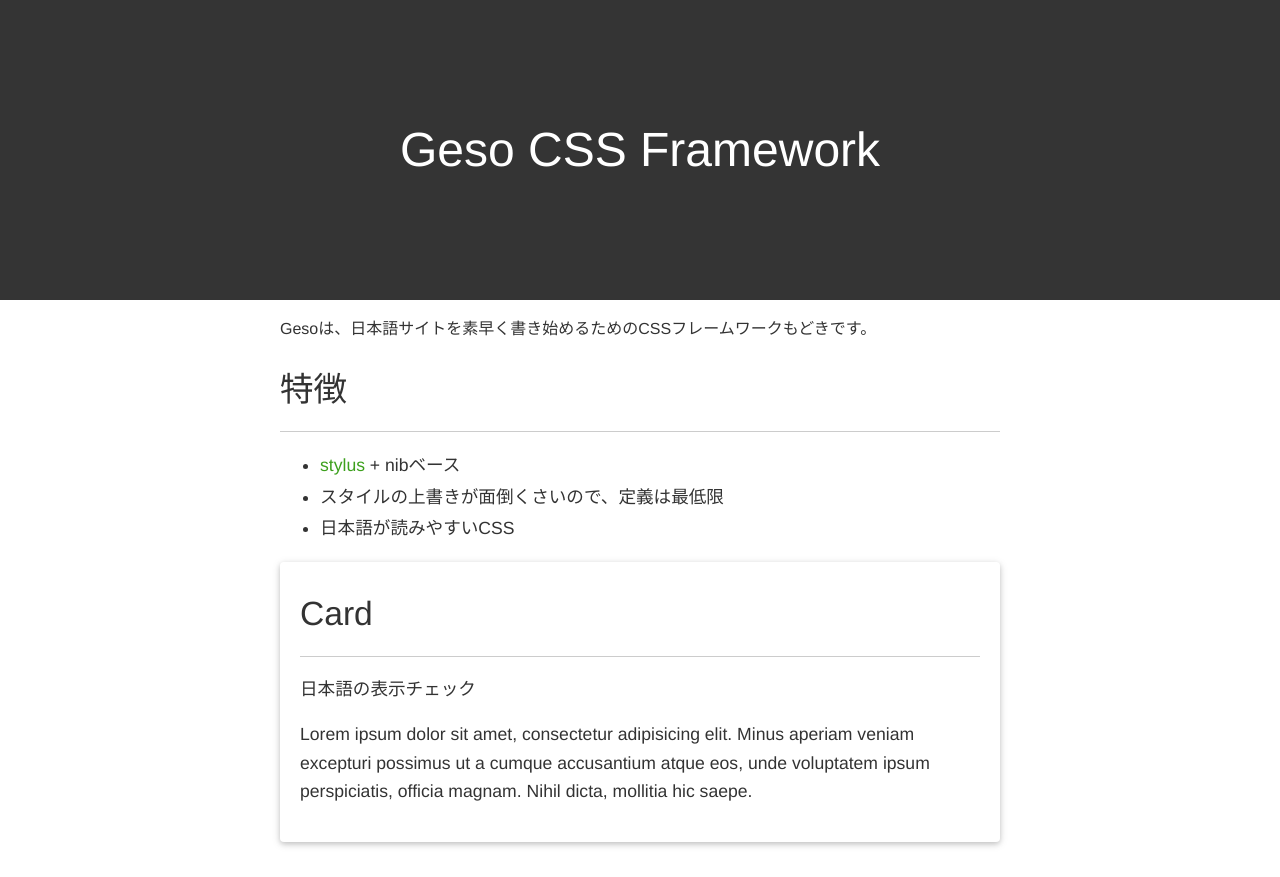
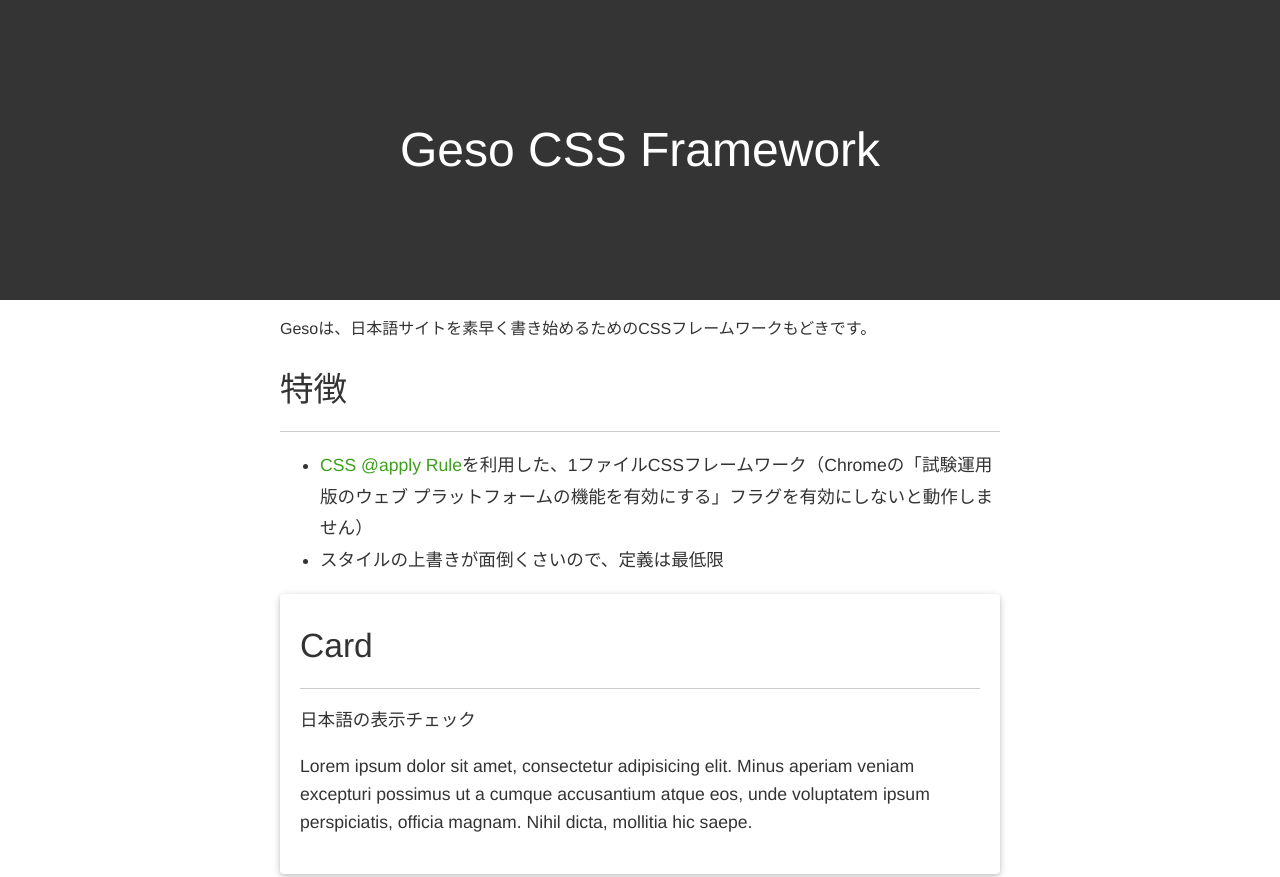
Before and after one commit to sushicorp/geso, a plain HTML site: page index.html in a window 1280 px wide. Shown: the top 877 px of the page. Drawn offline with Linux system fonts and the light colour scheme.

Commit message:
update docs

```diff
--- a/index.html
+++ b/index.html
@@ -17,9 +17,8 @@
 		</div>
 		<div class="entry-content">
 			<ul>
-				<li><a href="https://learnboost.github.io/stylus/">stylus</a> + nibベース</li>
+				<li><a href="https://tabatkins.github.io/specs/css-apply-rule/">CSS @apply Rule</a>を利用した、1ファイルCSSフレームワーク（Chromeの「試験運用版のウェブ プラットフォームの機能を有効にする」フラグを有効にしないと動作しません）</li>
 				<li>スタイルの上書きが面倒くさいので、定義は最低限</li>
-				<li>日本語が読みやすいCSS</li>
 			</ul>
 		</div>
 
```
Also changed, not shown: README.md.
